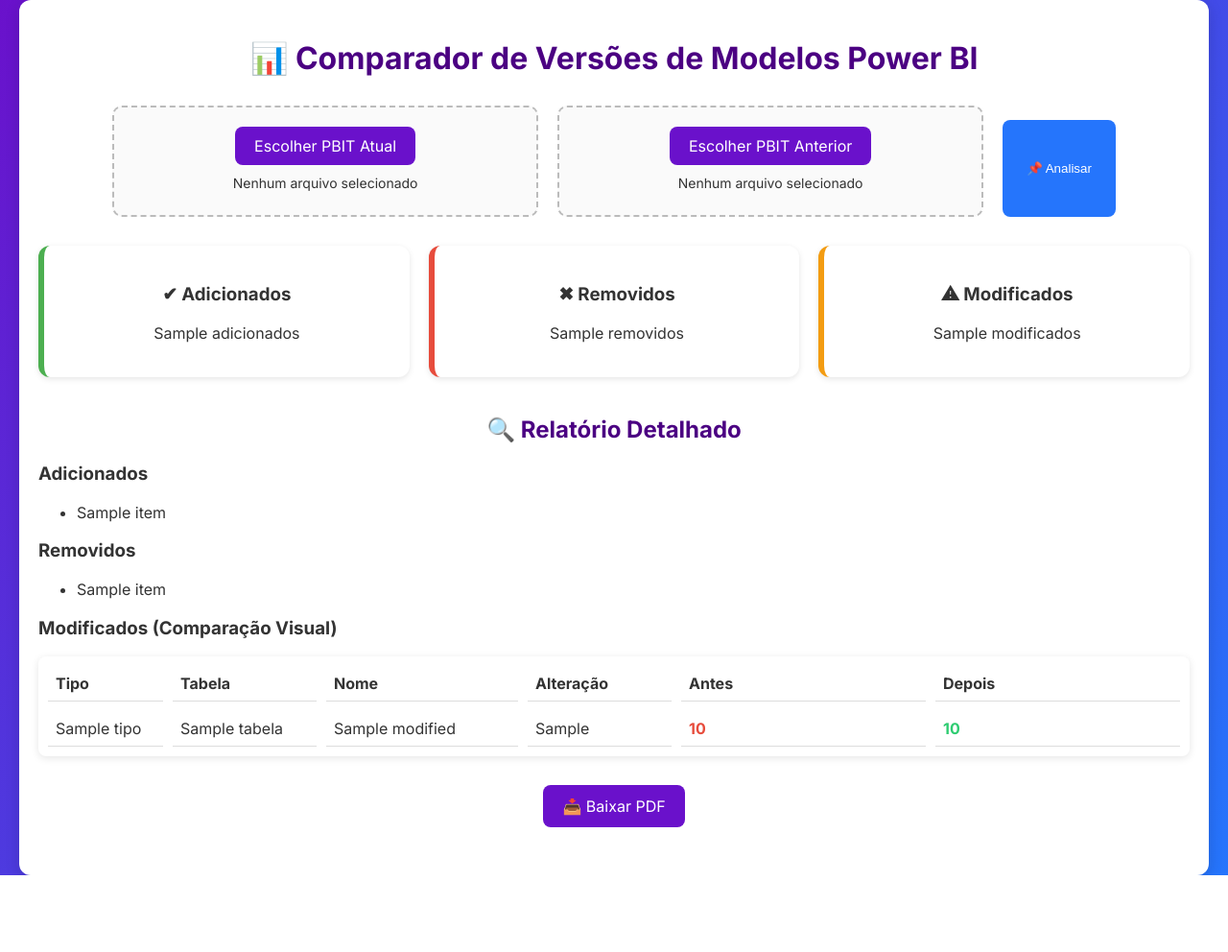
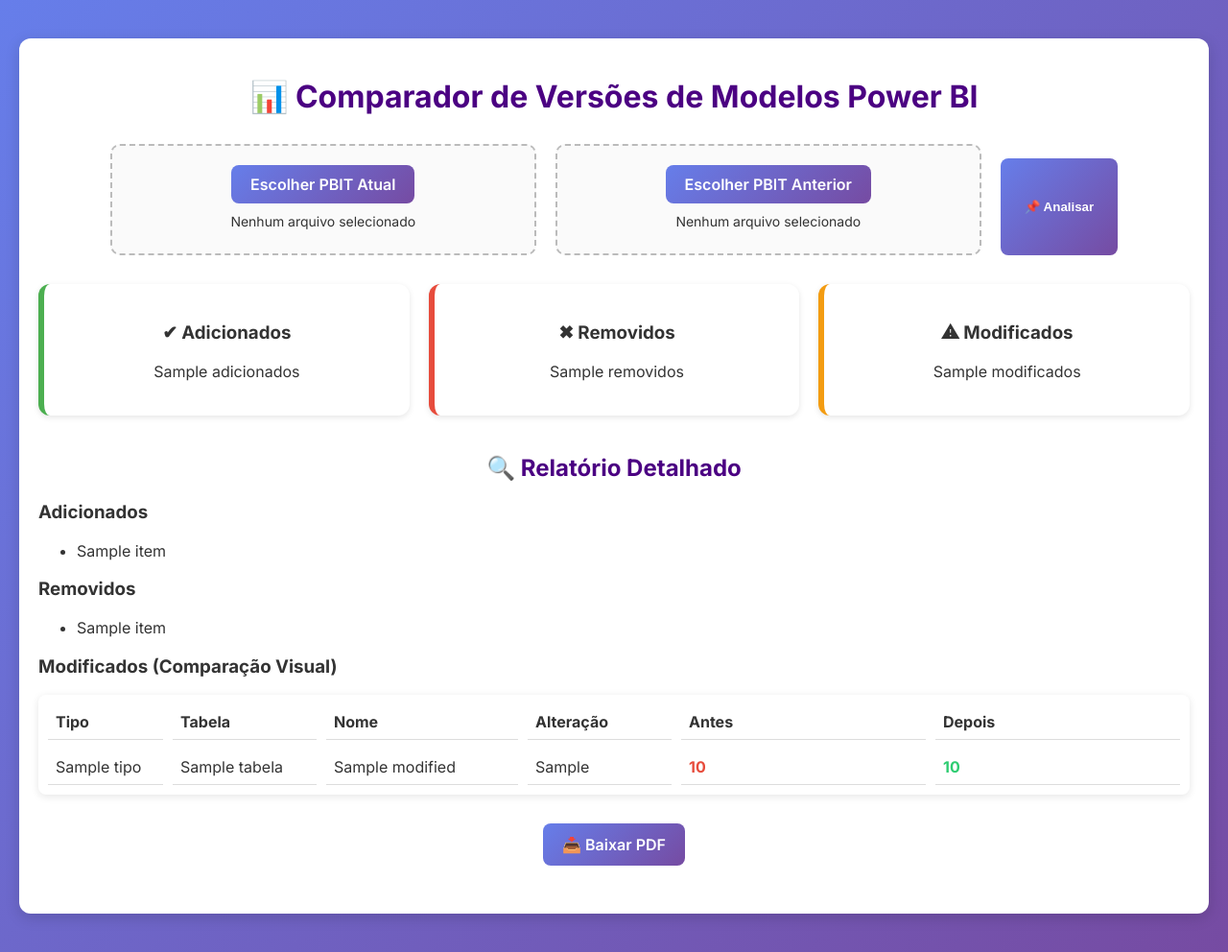
Before and after one commit to yuricassu/Comparador-de-Vers-es-do-Power-BI, a Flask app: template templates/index.html in a window 1280 px wide. Shown: the whole page at 96% size. Before the commit the page ends 912 px from the top, so only its background shows below. Run offline with Flask 3, Linux system fonts and the light colour scheme; the template is opened without the code that fills it: most values are stand-ins (such as "Sample title", 1, 10 or a date in 2020).

Commit message:
Update style.css

```diff
--- a/static/style.css
+++ b/static/style.css
@@ -1,7 +1,7 @@
 /* Fonte global */
 body {
     font-family: 'Inter', sans-serif;
-    background: linear-gradient(135deg, #6a11cb 0%, #2575fc 100%); /* Roxo + Azul */
+    background: linear-gradient(135deg, #667eea 0%, #764ba2 100%); /* Fundo atualizado */
     margin: 0;
     padding: 0;
     color: #333;
@@ -10,10 +10,10 @@
 
 /* Container principal */
 .container {
-    max-width: 1200px; /* Aumentado para evitar barra lateral */
-    margin: 0 auto;
+    max-width: 1200px;
+    margin: 40px auto; /* Espaçamento do topo */
     padding: 20px;
-    background: #fff; /* Fundo branco só no container */
+    background: #fff;
     border-radius: 12px;
     box-shadow: 0 4px 15px rgba(0,0,0,0.15);
 }
@@ -22,7 +22,7 @@
 h1 {
     text-align: center;
     margin-bottom: 30px;
-    color: #4b0082; /* Roxo escuro */
+    color: #4b0082;
 }
 
 /* Upload */
@@ -48,17 +48,23 @@
 }
 
 .file-upload-container.dragover {
-    border-color: #6a11cb;
+    border-color: #764ba2;
     background: #f3e8ff;
 }
 
 .custom-file-upload {
     display: inline-block;
     padding: 10px 20px;
-    background: #6a11cb;
+    background: linear-gradient(135deg, #667eea 0%, #764ba2 100%);
     color: #fff;
     border-radius: 8px;
     cursor: pointer;
+    font-weight: 600;
+    transition: transform 0.2s ease;
+}
+
+.custom-file-upload:hover {
+    transform: scale(1.05);
 }
 
 input[type="file"] {
@@ -79,18 +85,19 @@
 
 /* Botão analisar */
 .analyze-btn {
-    background: #2575fc;
+    background: linear-gradient(135deg, #667eea 0%, #764ba2 100%);
     color: white;
     padding: 12px 25px;
     border: none;
     border-radius: 8px;
     cursor: pointer;
     margin-top: 15px;
-    transition: background 0.3s;
+    font-weight: 600;
+    transition: transform 0.2s ease;
 }
 
 .analyze-btn:hover {
-    background: #1258c9;
+    transform: scale(1.05);
 }
 
 /* Barra de progresso */
@@ -106,7 +113,7 @@
 .progress {
     height: 100%;
     width: 0;
-    background: #6a11cb;
+    background: linear-gradient(135deg, #667eea 0%, #764ba2 100%);
     transition: width 0.4s ease;
 }
 
@@ -114,7 +121,7 @@
 .checkmark {
     margin-top: 15px;
     font-size: 18px;
-    color: #6a11cb;
+    color: #764ba2;
     text-align: center;
 }
 
@@ -170,7 +177,6 @@
     border-radius: 8px;
     box-shadow: 0 2px 8px rgba(0,0,0,0.1);
 
-    /* Corrigido: nunca estoura o container */
     overflow-x: auto;
     max-width: 100%;
 }
@@ -212,14 +218,15 @@
     text-align: center;
     margin: 30px auto;
     padding: 12px 20px;
-    background: #6a11cb;
+    background: linear-gradient(135deg, #667eea 0%, #764ba2 100%);
     color: white;
     text-decoration: none;
     border-radius: 8px;
     width: fit-content;
-    transition: background 0.3s;
+    font-weight: 600;
+    transition: transform 0.2s ease;
 }
 
 .download:hover {
-    background: #4b0082;
+    transform: scale(1.05);
 }
```
